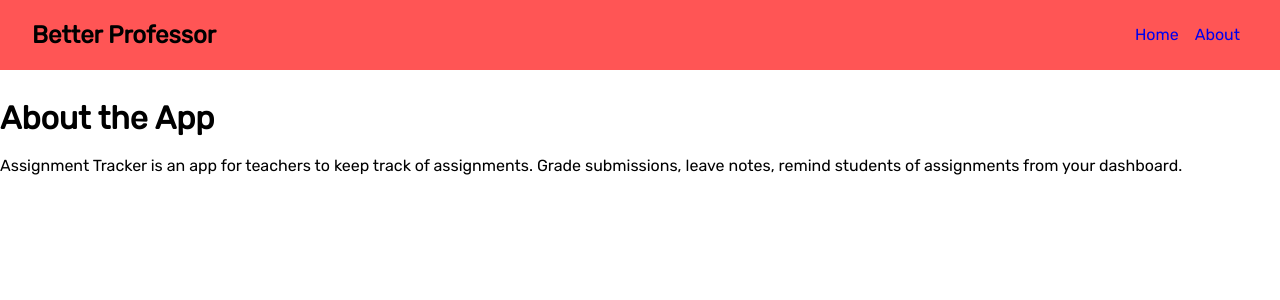
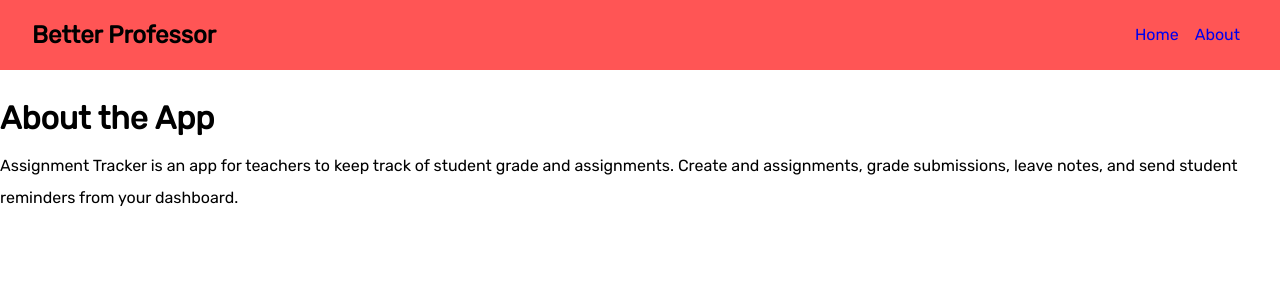
Before and after one commit to derpwanda/betterprof, a React (Create React App) app in the folder assigntracker/: page /about in a window 1280 px wide. Shown: the top 300 px of the page. Built offline with nearby package versions, Linux system fonts and the light colour scheme.

Commit message:
update About.js/credit for changes

```diff
--- a/assigntracker/src/components/pages/About.js
+++ b/assigntracker/src/components/pages/About.js
@@ -6,8 +6,9 @@ const About = () => {
             <h1>About the App</h1>
             <p>
                 Assignment Tracker is an app for teachers to keep track of
-                assignments. Grade submissions, leave notes, remind students of
-                assignments from your dashboard.
+                student grade and assignments. Create and assignments, grade
+                submissions, leave notes, and send student reminders from your
+                dashboard.
             </p>
         </Fragment>
     );
```
